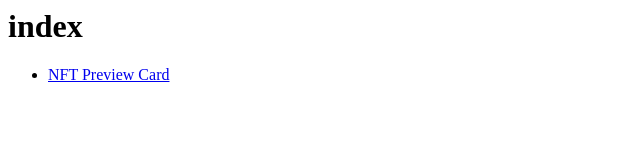
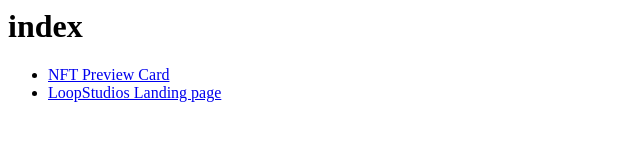
Before and after one commit to doaaabdelfattah/frontend-mentor-challenges, a plain HTML site: page docs/index.html in a window 1280 px wide. Shown: the whole page, without its empty margins (0-640 px from the left). Drawn offline with Linux system fonts and the light colour scheme.

Commit message:
add link

```diff
--- a/docs/index.html
+++ b/docs/index.html
@@ -3,4 +3,5 @@
 
 <ul>
   <li><a href="nft-preview-card/">NFT Preview Card</a></li>
+  <li><a href="loopstudios-landing-page">LoopStudios Landing page</a></li>
 </ul>
```
